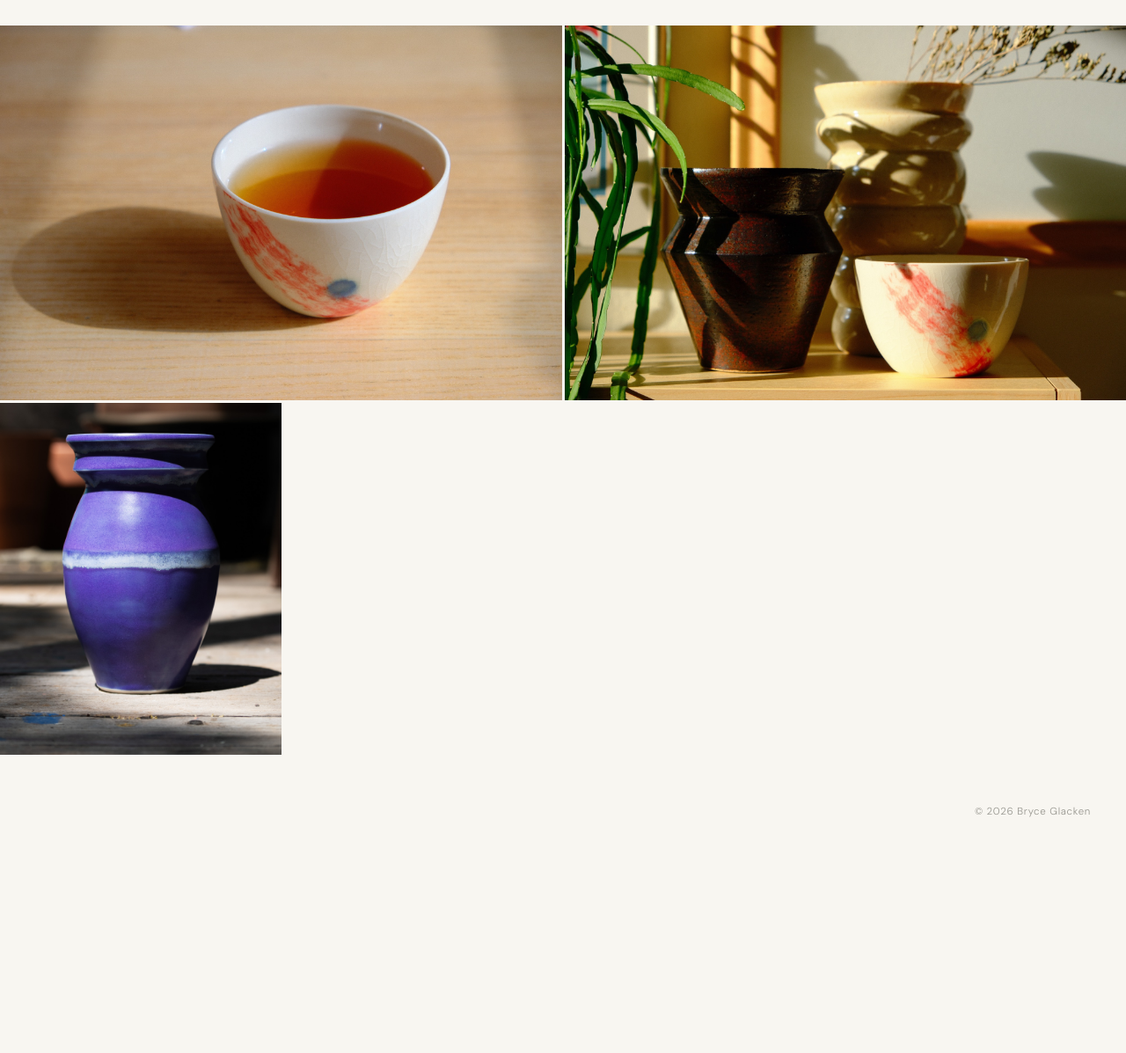
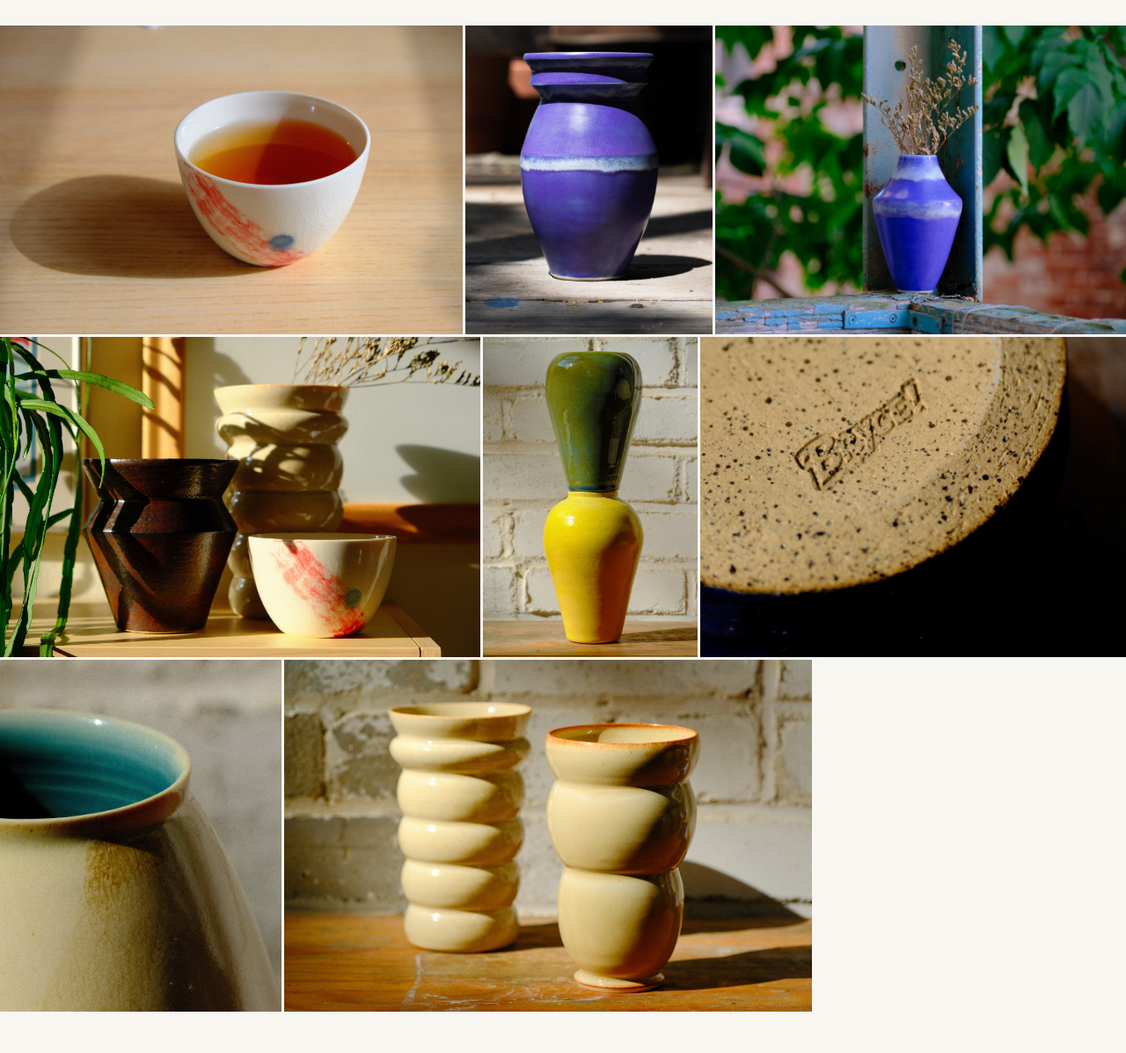
Before and after one commit to bg820/WebsiteV2, an Eleventy site: page ceramics.html in a window 1280 px wide. Shown: the part 183-1380 px from the top of the page at 88% size. Before the commit the page ends 1139 px from the top, so only its background shows below. Built offline with nearby package versions, Linux system fonts and the light colour scheme; Eleventy itself is replaced by a stand-in of ours; files that its build step writes are made by us from their sources.

Commit message:
add five more photos to ceramics gallery

```diff
--- a/ceramics.html
+++ b/ceramics.html
@@ -31,10 +31,16 @@
 
   <main>
     <div class="photo-grid">
-      <!-- Resize photos to ~2000px wide and set --r to width / height. -->
+      <!-- Resize photos to ~2000px wide and set --r to width / height.
+           Portraits and landscapes interleaved so rows stay varied. -->
       <img src="/images/ceramic-1.jpg" alt="" loading="lazy" style="--r: 1.50">
+      <img src="/images/ceramic-3.jpg" alt="" loading="lazy" style="--r: 0.80">
+      <img src="/images/ceramic-4.jpg" alt="" loading="lazy" style="--r: 1.33">
       <img src="/images/ceramic-2.jpg" alt="" loading="lazy" style="--r: 1.50">
-      <img src="/images/ceramic-3.jpg" alt="" loading="lazy" style="--r: 0.80">
+      <img src="/images/ceramic-5.jpg" alt="" loading="lazy" style="--r: 0.67">
+      <img src="/images/ceramic-7.jpg" alt="" loading="lazy" style="--r: 1.33">
+      <img src="/images/ceramic-6.jpg" alt="" loading="lazy" style="--r: 0.80">
+      <img src="/images/ceramic-8.jpg" alt="" loading="lazy" style="--r: 1.50">
     </div>
   </main>
 
```
Also changed, not shown: images/ceramic-4.jpg (added), images/ceramic-5.jpg (added), images/ceramic-6.jpg (added), images/ceramic-7.jpg (added), images/ceramic-8.jpg (added).
